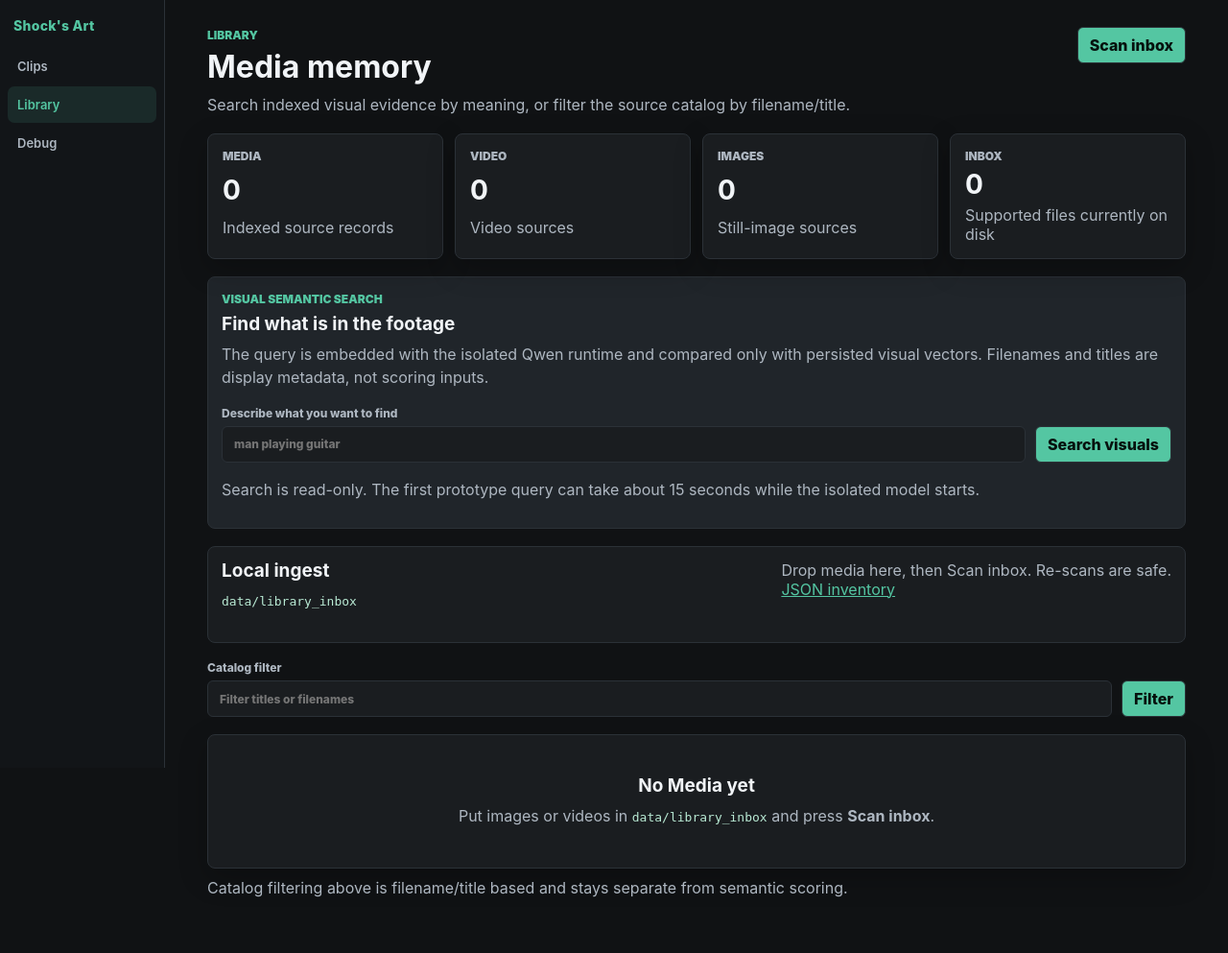
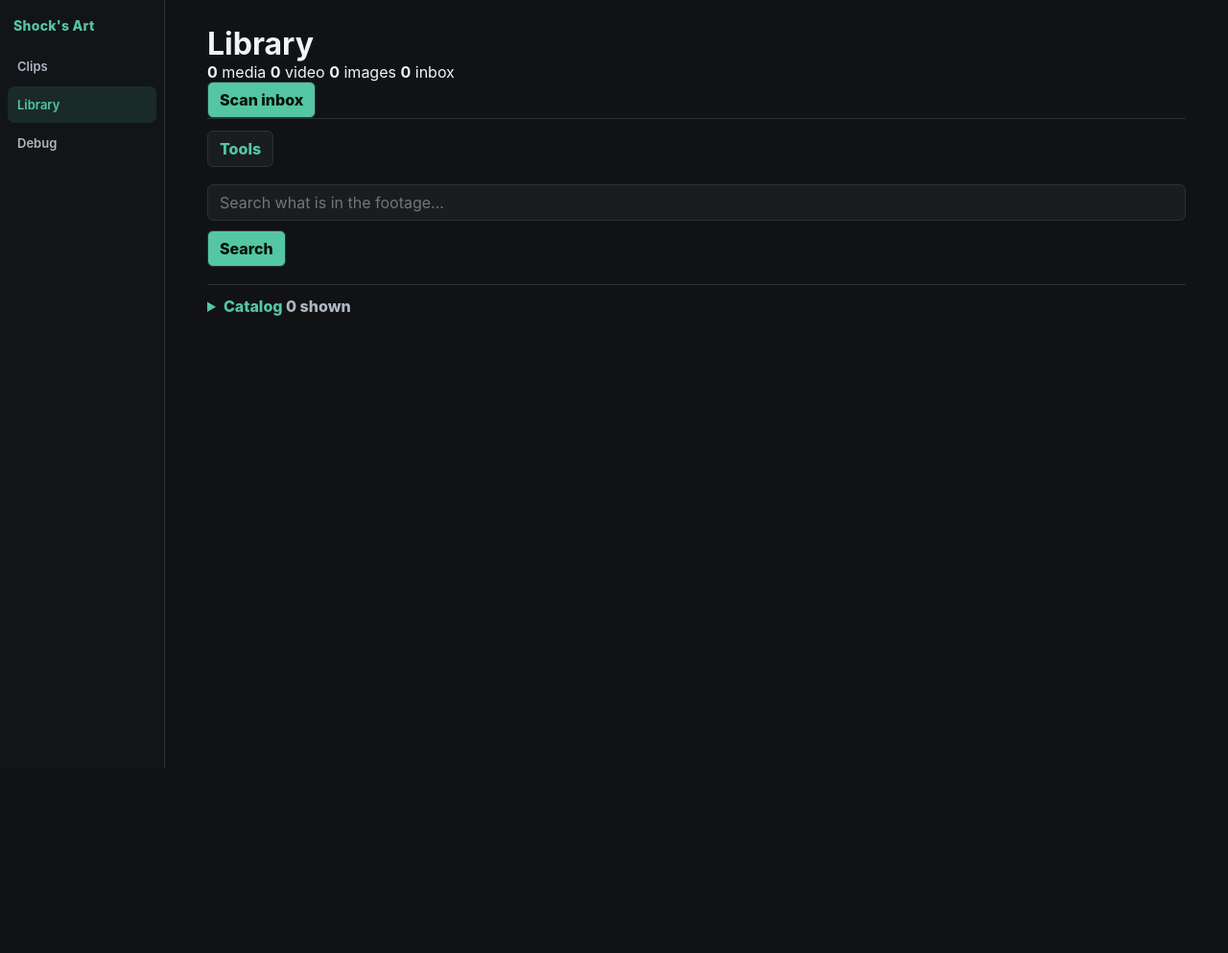
Before and after one commit to pbpunk/shocks-art, a FastAPI app: page /library in a window 1280 px wide. Shown: the whole page at 96% size. After the commit the page ends 800 px from the top, so only its background shows below. Run offline with FastAPI, Linux system fonts and the light colour scheme; data that the repository does not hold is empty; some libraries are stand-ins or nearby versions.

Commit message:
Make Library photo-first

```diff
--- a/templates/library.html
+++ b/templates/library.html
@@ -1,87 +1,56 @@
 {% extends "base.html" %}
 
 {% block content %}
-<link rel="stylesheet" href="{{ url_path(request, '/static/library.css?v=semantic-search-1') }}">
-<section class="panel">
-  <div class="section-heading">
-    <div>
-      <p class="eyebrow">Library</p>
-      <h1>Media memory</h1>
-      <p class="muted">Search indexed visual evidence by meaning, or filter the source catalog by filename/title.</p>
+<link rel="stylesheet" href="{{ url_path(request, '/static/library.css?v=photo-wall-1') }}">
+<section class="library-page">
+  <header class="library-topbar">
+    <div class="library-heading">
+      <h1>Library</h1>
+      <div class="library-counts" aria-label="Library summary">
+        <span><strong>{{ media_count }}</strong> media</span>
+        <span><strong>{{ video_count }}</strong> video</span>
+        <span><strong>{{ image_count }}</strong> images</span>
+        <span><strong>{{ inbox_file_count }}</strong> inbox</span>
       </div>
+    </div>
+    <div class="library-actions">
       <form method="post" action="{{ url_path(request, '/actions/library/ingest') }}">
-      <button type="submit">Scan inbox</button>
+        <button class="compact-button" type="submit">Scan inbox</button>
       </form>
+      <details class="library-tools">
+        <summary class="button secondary compact-button">Tools</summary>
+        <div class="library-tools-panel">
+          <div class="tool-row">
+            <span class="muted">Local ingest</span>
+            <code>{{ ingest_path }}</code>
           </div>
+          <a href="{{ url_path(request, '/api/library/media') }}">JSON inventory</a>
+          <p class="muted">Drop media into the ingest folder, then scan. Re-scans are safe.</p>
+        </div>
+      </details>
+    </div>
+  </header>
 
   {% if ingest_message %}
-    <div class="notice {{ ingest_status }}">
-      {{ ingest_message }}
-    </div>
+    <div class="notice compact-notice {{ ingest_status }}">{{ ingest_message }}</div>
   {% endif %}
 
-  <div class="stats-grid">
-    <article class="stat-card">
-      <span class="stat-label">Media</span>
-      <strong>{{ media_count }}</strong>
-      <span class="muted">Indexed source records</span>
-    </article>
-    <article class="stat-card">
-      <span class="stat-label">Video</span>
-      <strong>{{ video_count }}</strong>
-      <span class="muted">Video sources</span>
-    </article>
-    <article class="stat-card">
-      <span class="stat-label">Images</span>
-      <strong>{{ image_count }}</strong>
-      <span class="muted">Still-image sources</span>
-    </article>
-    <article class="stat-card">
-      <span class="stat-label">Inbox</span>
-      <strong>{{ inbox_file_count }}</strong>
-      <span class="muted">Supported files currently on disk</span>
-    </article>
-  </div>
-
-  <section class="semantic-search-panel" aria-labelledby="semantic-search-heading">
-    <div class="section-heading compact-heading">
-      <div>
-        <p class="eyebrow">Visual semantic search</p>
-        <h2 id="semantic-search-heading">Find what is in the footage</h2>
-        <p class="muted">The query is embedded with the isolated Qwen runtime and compared only with persisted visual vectors. Filenames and titles are display metadata, not scoring inputs.</p>
-      </div>
-    </div>
-
-    <form id="semantic-search-form" class="semantic-search-form">
-      <label class="grow" for="semantic-query">
-        <span>Describe what you want to find</span>
-        <input id="semantic-query" type="search" autocomplete="off" placeholder="man playing guitar" maxlength="500" required>
-      </label>
-      <button id="semantic-search-button" type="submit">Search visuals</button>
+  <form id="semantic-search-form" class="semantic-search-form" aria-label="Visual semantic search">
+    <input id="semantic-query" type="search" autocomplete="off" aria-label="Describe what you want to find" placeholder="Search what is in the footage…" maxlength="500" required>
+    <button id="semantic-search-button" type="submit">Search</button>
   </form>
 
-    <div id="semantic-search-status" class="semantic-search-status muted" aria-live="polite">Search is read-only. The first prototype query can take about 15 seconds while the isolated model starts.</div>
+  <div id="semantic-search-status" class="semantic-search-status muted" aria-live="polite" hidden></div>
   <div id="semantic-search-results" class="semantic-results" hidden></div>
-  </section>
 
-  <section class="panel inset-panel">
-    <div class="section-heading">
-      <div>
-        <h2>Local ingest</h2>
-        <p class="muted"><code>{{ ingest_path }}</code></p>
-      </div>
-      <div>
-        <span class="muted">Drop media here, then Scan inbox. Re-scans are safe.</span><br>
-        <a href="{{ url_path(request, '/api/library/media') }}">JSON inventory</a>
-      </div>
-    </div>
-  </section>
-
+  <details class="catalog-drawer" {% if query %}open{% endif %}>
+    <summary>
+      Catalog{% if query %} · filtered “{{ query }}”{% endif %}
+      <span class="muted">{{ media_items|length }} shown</span>
+    </summary>
+    <div class="catalog-drawer-content">
       <form method="get" action="{{ url_path(request, '/library') }}" class="filter-row">
-    <label class="grow">
-      <span>Catalog filter</span>
-      <input type="search" name="q" value="{{ query }}" placeholder="Filter titles or filenames">
-    </label>
+        <input type="search" name="q" value="{{ query }}" aria-label="Filter catalog titles or filenames" placeholder="Filter titles or filenames">
         <button type="submit">Filter</button>
         {% if query %}<a class="button secondary" href="{{ url_path(request, '/library') }}">Clear</a>{% endif %}
       </form>
@@ -123,13 +92,12 @@
           </table>
         </div>
       {% else %}
-    <div class="empty-state">
-      <h2>No Media yet</h2>
-      <p class="muted">Put images or videos in <code>{{ ingest_path }}</code> and press <strong>Scan inbox</strong>.</p>
+        <div class="empty-state compact-empty">
+          <p class="muted">No media matches this catalog filter.</p>
         </div>
       {% endif %}
-
-  <p class="muted">Catalog filtering above is filename/title based and stays separate from semantic scoring.</p>
+    </div>
+  </details>
 </section>
 
 <script>
@@ -152,59 +120,37 @@
     link.href = match.thumbnailUrl;
     link.target = '_blank';
     link.rel = 'noopener';
+    link.title = `${match.title || match.filename || match.mediaId}\n${match.timestampLabel}\nscore ${Number(match.score).toFixed(4)}\ntrace ${match.traceId}`;
 
     const image = document.createElement('img');
     image.src = match.thumbnailUrl;
     image.alt = `Visual match ${rank}: ${match.title || match.filename || 'media'}`;
     image.loading = 'lazy';
-    link.appendChild(image);
 
-    const body = document.createElement('div');
-    body.className = 'semantic-result-body';
-
-    const meta = document.createElement('div');
-    meta.className = 'semantic-result-meta';
+    const topMeta = document.createElement('div');
+    topMeta.className = 'semantic-result-topmeta';
 
     const rankLabel = document.createElement('span');
     rankLabel.className = 'semantic-rank';
     rankLabel.textContent = `#${rank}`;
 
-    const score = document.createElement('strong');
-    score.textContent = `score ${Number(match.score).toFixed(4)}`;
-    meta.append(rankLabel, score);
+    const score = document.createElement('span');
+    score.className = 'semantic-score';
+    score.textContent = Number(match.score).toFixed(3);
+    topMeta.append(rankLabel, score);
 
-    const title = document.createElement('h3');
+    const overlay = document.createElement('div');
+    overlay.className = 'semantic-result-overlay';
+
+    const title = document.createElement('strong');
     title.textContent = match.title || match.filename || match.mediaId;
 
-    const subtitle = document.createElement('p');
-    subtitle.className = 'muted semantic-result-subtitle';
-    subtitle.textContent = `${match.timestampLabel} · ${match.filename || match.kind || ''}`;
+    const subtitle = document.createElement('span');
+    subtitle.textContent = match.timestampLabel || match.kind || '';
 
-    const details = document.createElement('details');
-    details.className = 'semantic-provenance';
-    const summary = document.createElement('summary');
-    summary.textContent = 'Evidence / provenance';
-    const provenance = document.createElement('div');
-    provenance.className = 'semantic-provenance-grid';
-    const fields = [
-      ['Trace', match.traceId],
-      ['Media', match.mediaId],
-      ['Extractor', `${match.provenance?.traceExtractor || 'unknown'} ${match.provenance?.traceExtractorVersion || ''}`.trim()],
-      ['Trace config', match.provenance?.traceConfigurationHash || 'unknown'],
-      ['Embedding', match.provenance?.embeddingGeneration || 'unknown'],
-      ['Dimension', String(match.provenance?.embeddingDimension || '')],
-    ];
-    for (const [label, value] of fields) {
-      const key = document.createElement('span');
-      key.className = 'muted';
-      key.textContent = label;
-      const val = document.createElement('code');
-      val.textContent = value;
-      provenance.append(key, val);
-    }
-    details.append(summary, provenance);
-    body.append(meta, title, subtitle, details);
-    card.append(link, body);
+    overlay.append(title, subtitle);
+    link.append(image, topMeta, overlay);
+    card.append(link);
     return card;
   }
 
@@ -216,13 +162,14 @@
     button.disabled = true;
     results.hidden = true;
     results.replaceChildren();
-    status.textContent = 'Starting isolated Qwen runtime and searching visual evidence…';
+    status.hidden = false;
+    status.textContent = 'Searching visual evidence…';
 
     try {
       const response = await fetch(endpoint, {
         method: 'POST',
         headers: {'Content-Type': 'application/json'},
-        body: JSON.stringify({query, top_k: 10}),
+        body: JSON.stringify({query, top_k: 30}),
       });
       const payload = await response.json();
       if (!response.ok) {
@@ -230,13 +177,13 @@
       }
 
       const search = payload.result || {};
-      status.textContent = `${search.returned || 0} matches from ${search.vectorCount || 0} vectors · query embedding ${milliseconds(payload.queryEmbeddingMs)} · SQLite + scoring ${milliseconds(search.elapsedMs)}`;
+      status.textContent = `${search.returned || 0} matches · ${milliseconds(payload.queryEmbeddingMs)} embedding · ${milliseconds(search.elapsedMs)} scoring`;
       results.hidden = false;
 
       if (!search.matches?.length) {
         const empty = document.createElement('p');
-        empty.className = 'muted';
-        empty.textContent = 'No visual embeddings matched this generation.';
+        empty.className = 'muted photo-wall-empty';
+        empty.textContent = 'No visual matches.';
         results.appendChild(empty);
         return;
       }
```
Lines whose indentation alone changed are shown as unchanged.
